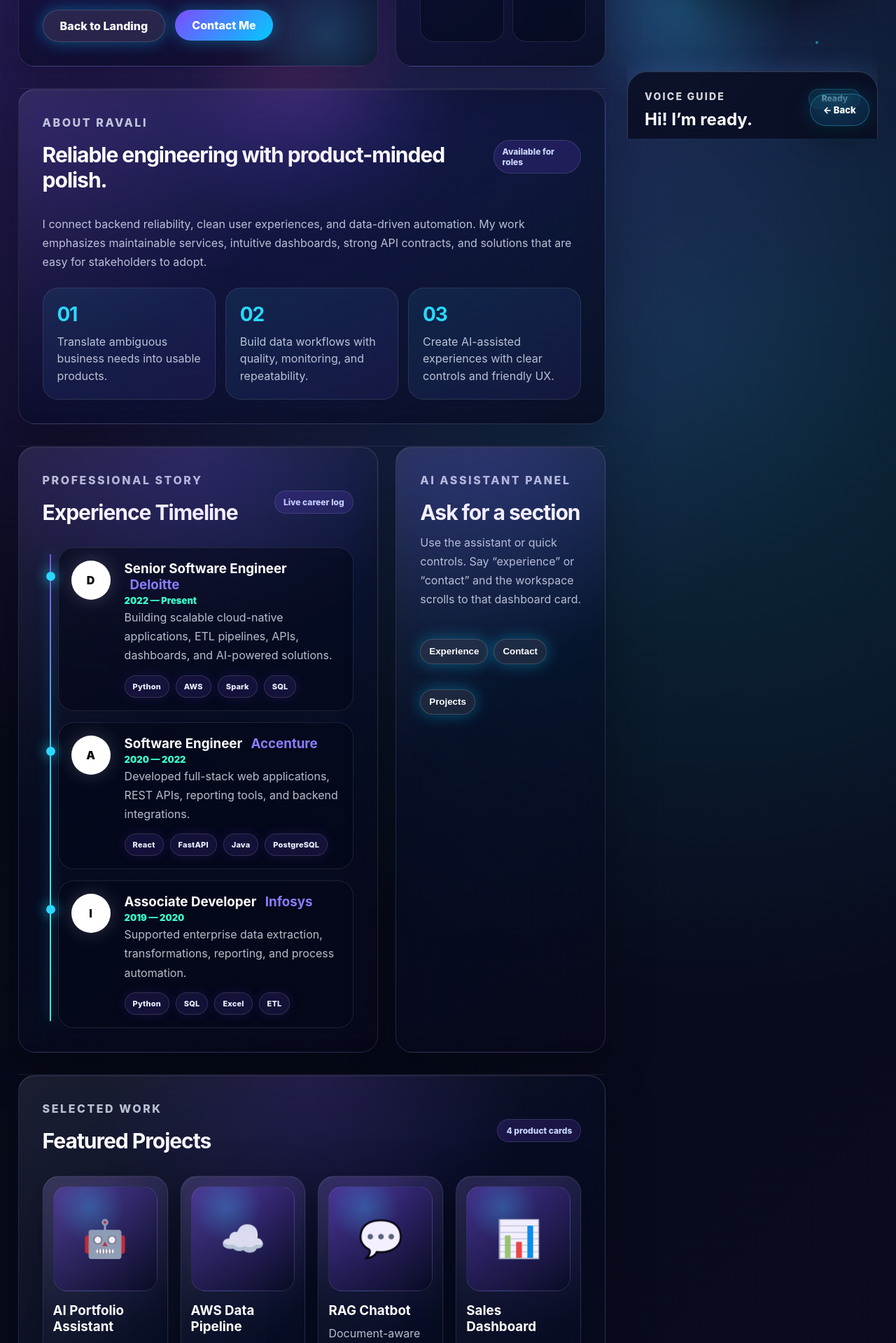
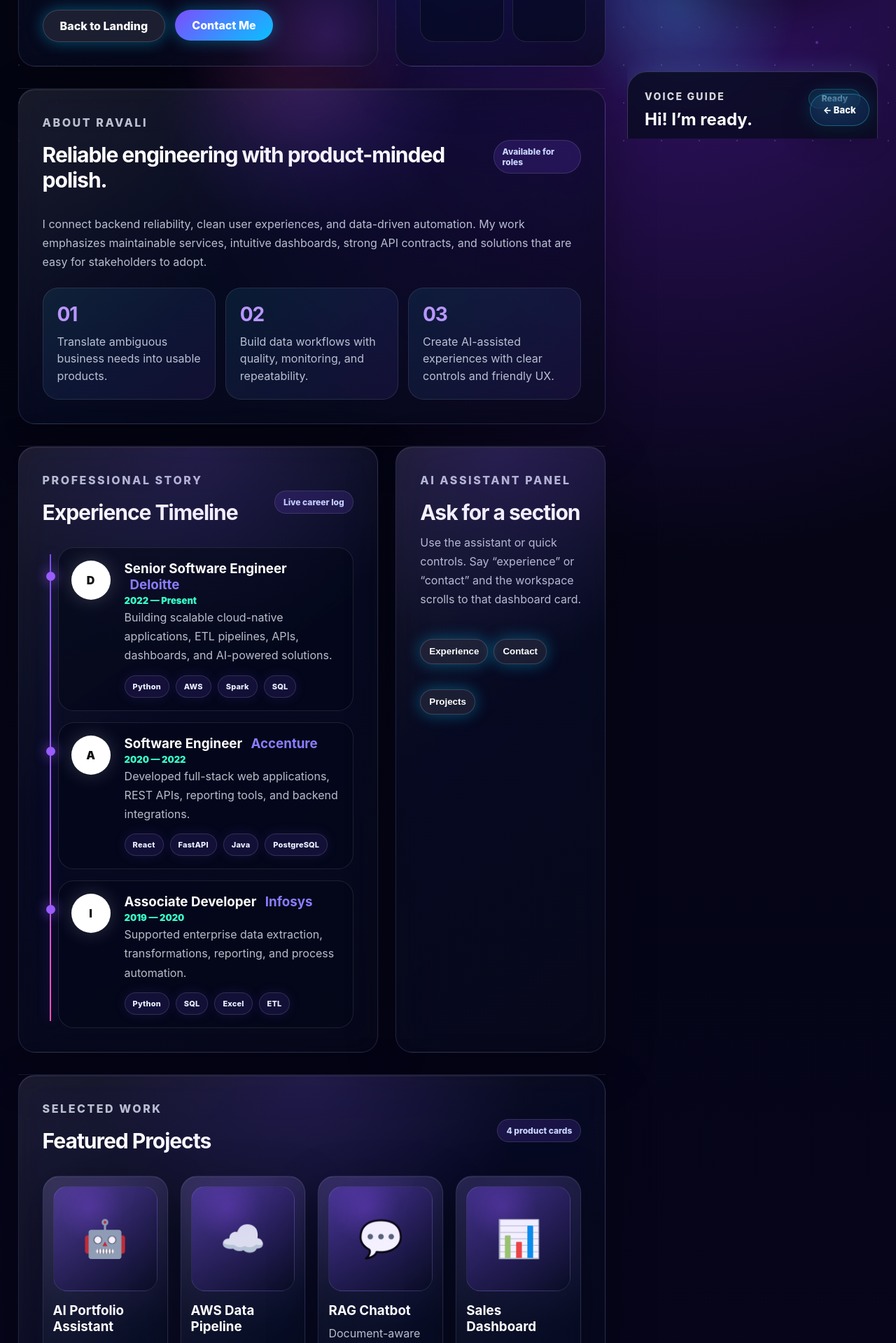
Before and after one commit to ravalireddy-24/Portfolio, a Flask app: page /portfolio in a window 1280 px wide. Shown: the part 582-2501 px from the top of the page at 70% size. Run offline with Flask 3, Linux system fonts and the light colour scheme.

Commit message:
Changes in second page

```diff
--- a/static/css/style.css
+++ b/static/css/style.css
@@ -828,7 +828,7 @@ body::before {
   width: 84%;
   aspect-ratio: 1;
   border-radius: 50%;
-  background: conic-gradient(from 180deg, #2ad8ff, #7c4dff, #ff50b4, #2ad8ff);
+  background: conic-gradient(from 180deg, #5d6dff, #7c4dff, #ff50b4, #7c4dff);
   filter: blur(26px);
   opacity: .58;
   animation: slow-spin 14s linear infinite;
@@ -1853,8 +1853,14 @@ body::before {
 }
 
 /* Premium SaaS dashboard redesign for portfolio page only */
-.dashboard-body { background: radial-gradient(circle at 20% 8%, rgba(124,77,255,.34), transparent 28%), radial-gradient(circle at 78% 22%, rgba(42,216,255,.18), transparent 24%), linear-gradient(135deg, #040712, #080b1d 52%, #150821); }
-.dashboard-topbar { top: 16px; width: min(1480px, calc(100% - 28px)); border-radius: 22px; }
+.dashboard-body { background: radial-gradient(circle at 52% 9%, rgba(37, 72, 255, .34), transparent 7%), radial-gradient(circle at 78% 12%, rgba(139, 42, 255, .34), transparent 18%), radial-gradient(circle at 15% 88%, rgba(138, 20, 255, .28), transparent 30%), linear-gradient(180deg, #030510 0%, #06051b 55%, #090827 100%); }
+.dashboard-body::before {
+  opacity: .2;
+  background-image:
+    radial-gradient(circle, rgba(255, 255, 255, .72) 1px, transparent 1.5px),
+    linear-gradient(rgba(116, 68, 255, .08) 1px, transparent 1px);
+  background-size: 54px 54px, 80px 80px;
+}.dashboard-topbar { top: 16px; width: min(1480px, calc(100% - 28px)); border-radius: 22px; }
 .dashboard-topbar nav { gap: 12px; flex-wrap: wrap; justify-content: flex-end; }
 .dashboard-topbar nav a { padding: 8px 10px; border-radius: 999px; transition: .25s ease; }
 .dashboard-topbar nav a:hover, .dashboard-topbar nav a.is-active { color: #fff; background: rgba(124,77,255,.22); box-shadow: inset 0 0 0 1px rgba(255,255,255,.1), 0 0 18px rgba(124,77,255,.25); }
@@ -1867,8 +1873,7 @@ body::before {
 .dashboard-section p { font-size: 16px; line-height: 1.7; color: rgba(235,241,255,.78); }
 .dashboard-card, .project-card { position: relative; overflow: hidden; border: 1px solid rgba(180,199,255,.14); border-radius: 28px; background: linear-gradient(145deg, rgba(255,255,255,.105), rgba(9,14,36,.62) 42%, rgba(8,9,25,.82)); box-shadow: 0 22px 70px rgba(0,0,0,.30), inset 0 1px 0 rgba(255,255,255,.08), 0 0 0 1px rgba(124,77,255,.05); backdrop-filter: blur(22px) saturate(145%); transition: transform .32s ease, border-color .32s ease, box-shadow .32s ease; }
 .dashboard-card::before, .project-card::before { content: ""; position: absolute; inset: 0; pointer-events: none; background: radial-gradient(circle at var(--mx, 50%) var(--my, 0%), rgba(124,77,255,.22), transparent 34%); opacity: .7; transition: opacity .3s ease; }
-.dashboard-card:hover, .project-card:hover { transform: translateY(-7px); border-color: rgba(42,216,255,.35); box-shadow: 0 28px 88px rgba(0,0,0,.38), 0 0 44px rgba(124,77,255,.22); }
-.summary-card, .stats-card, .timeline-dashboard, .ai-command-card, .full-card, .github-card, .contact-dashboard, .split-row .dashboard-card, .skills-row > .dashboard-card { padding: clamp(22px, 3vw, 34px); }
+.dashboard-card:hover, .project-card:hover { transform: translateY(-7px); border-color: rgba(149,77,255,.34); box-shadow: 0 28px 88px rgba(0,0,0,.38), 0 0 44px rgba(124,77,255,.22); }.summary-card, .stats-card, .timeline-dashboard, .ai-command-card, .full-card, .github-card, .contact-dashboard, .split-row .dashboard-card, .skills-row > .dashboard-card { padding: clamp(22px, 3vw, 34px); }
 #overview { grid-template-columns: minmax(0, 1.35fr) minmax(280px, .65fr); }
 .experience-row, .skills-row, .split-row { grid-template-columns: minmax(0, 1.35fr) minmax(280px, .65fr); }
 .projects-row, .achievements-row, .contact-row { grid-template-columns: 1fr; }
@@ -1876,15 +1881,15 @@ body::before {
 .panel-pill, .card-kicker { display: inline-flex; padding: 8px 12px; border-radius: 999px; color: #c9d6ff; background: rgba(124,77,255,.16); border: 1px solid rgba(255,255,255,.12); font-weight: 800; font-size: 12px; }
 .compact-stats, .achievement-grid { display: grid; grid-template-columns: repeat(2, 1fr); gap: 12px; margin-top: 18px; }
 .compact-stats div, .achievement-grid div { padding: 18px; border-radius: 20px; background: rgba(5,10,28,.54); border: 1px solid rgba(255,255,255,.1); }
-.compact-stats strong, .achievement-grid strong { display:block; font-size: 30px; color: #fff; text-shadow: 0 0 20px rgba(42,216,255,.34); }
+.compact-stats strong, .achievement-grid strong { display:block; font-size: 30px; color: #fff; text-shadow: 0 0 20px rgba(149,77,255,.32); }
 .compact-stats span, .achievement-grid span { color: rgba(235,241,255,.7); font-size: 13px; }
 .achievement-grid { grid-template-columns: repeat(4, minmax(0, 1fr)); }
 .vertical-timeline { position: relative; display: grid; gap: 16px; padding-left: 22px; }
-.vertical-timeline::before { content:""; position:absolute; left: 10px; top: 10px; bottom: 10px; width: 2px; background: linear-gradient(#7c4dff,#2ad8ff,#39ffc8); box-shadow: 0 0 18px rgba(42,216,255,.6); }
+.vertical-timeline::before { content:""; position:absolute; left: 10px; top: 10px; bottom: 10px; width: 2px; background: linear-gradient(#7c4dff,#9b5cff,#ff50b4); box-shadow: 0 0 18px rgba(124,77,255,.48); }
 .timeline-company { position: relative; display:grid; grid-template-columns: 58px 1fr; gap: 18px; padding: 18px; border-radius: 22px; background: rgba(4,8,24,.55); border: 1px solid rgba(255,255,255,.1); transition: .3s ease; }
 .timeline-company:hover { transform: translateX(8px); background: rgba(12,18,44,.78); }
 .timeline-company:hover ul { max-height: 120px; opacity: 1; margin-top: 10px; }
-.timeline-company::before { content:""; position:absolute; left: -18px; top: 34px; width: 13px; height: 13px; border-radius: 50%; background:#2ad8ff; box-shadow:0 0 18px #2ad8ff; }
+.timeline-company::before { content:""; position:absolute; left: -18px; top: 34px; width: 13px; height: 13px; border-radius: 50%; background:#9b5cff; box-shadow:0 0 18px rgba(155,92,255,.9); }
 .company-logo { display:grid; place-items:center; width:56px; height:56px; border-radius:50%; background: #fff; color:#111; font-weight: 950; box-shadow: 0 0 28px rgba(255,255,255,.18); }
 .timeline-company h3 span { color: #8b7cff; margin-left: 8px; }
 .duration { color: #39ffc8 !important; font-size: 13px !important; font-weight: 900; }
@@ -1893,7 +1898,7 @@ body::before {
 .tech-badges span, .hero-highlights span, .skill-dashboard span, .credential-list span { display:inline-flex; padding: 8px 11px; border-radius: 999px; border:1px solid rgba(255,255,255,.13); background: rgba(124,77,255,.13); color:#eaf0ff; font-size: 12px; font-weight: 800; box-shadow: 0 0 18px rgba(124,77,255,.12); }
 .project-grid { display:grid; grid-template-columns: repeat(4, minmax(0,1fr)); gap: 18px; }
 .project-card { padding: 14px; }
-.project-shot { height: 150px; display:grid; place-items:center; border-radius: 20px; margin-bottom: 16px; font-size: 52px; background: radial-gradient(circle at 35% 20%, rgba(42,216,255,.28), transparent 32%), linear-gradient(135deg, rgba(124,77,255,.34), rgba(5,10,28,.72)); border: 1px solid rgba(255,255,255,.1); }
+.project-shot { height: 150px; display:grid; place-items:center; border-radius: 20px; margin-bottom: 16px; font-size: 52px; background: radial-gradient(circle at 35% 20%, rgba(149,77,255,.24), transparent 32%), linear-gradient(135deg, rgba(124,77,255,.34), rgba(5,10,28,.72)); border: 1px solid rgba(255,255,255,.1); }
 .project-card h3 { margin-bottom: 8px; }
 .project-actions { display:flex; gap: 10px; margin-top: 16px; }
 .project-actions a { flex:1; text-align:center; text-decoration:none; color:#fff; padding:10px; border-radius: 14px; border:1px solid rgba(255,255,255,.14); background: rgba(255,255,255,.07); font-weight:800; }
@@ -1901,7 +1906,7 @@ body::before {
 .skill-dashboard div { padding: 18px; border: 1px solid rgba(255,255,255,.1); border-radius: 20px; background: rgba(4,8,24,.48); }
 .skill-dashboard h3 { margin-bottom: 12px; color:#cfd8ff; }
 .activity-bars { height: 130px; display:flex; align-items:end; gap:10px; margin: 20px 0; }
-.activity-bars span { flex:1; border-radius: 999px 999px 8px 8px; background: linear-gradient(#2ad8ff,#7c4dff); box-shadow: 0 0 18px rgba(42,216,255,.35); animation: barPulse 2.6s ease-in-out infinite; }
+.activity-bars span { flex:1; border-radius: 999px 999px 8px 8px; background: linear-gradient(#9b5cff,#7c4dff); box-shadow: 0 0 18px rgba(124,77,255,.32); animation: barPulse 2.6s ease-in-out infinite; }
 .activity-bars span:nth-child(1){height:34%}.activity-bars span:nth-child(2){height:66%;animation-delay:.1s}.activity-bars span:nth-child(3){height:48%;animation-delay:.2s}.activity-bars span:nth-child(4){height:86%;animation-delay:.3s}.activity-bars span:nth-child(5){height:58%;animation-delay:.4s}.activity-bars span:nth-child(6){height:76%;animation-delay:.5s}.activity-bars span:nth-child(7){height:42%;animation-delay:.6s}
 .contact-dashboard { text-align:center; }
 .contact-dashboard .contact-links { justify-content:center; }
@@ -1911,7 +1916,7 @@ body::before {
 .reveal-card { opacity: 0; transform: translateY(24px); }
 .reveal-card.is-visible { opacity: 1; transform: translateY(0); transition: opacity .7s ease, transform .7s ease; }
 .dashboard-particles { position: fixed; inset: 0; pointer-events:none; z-index:0; overflow:hidden; }
-.dashboard-particles i { position:absolute; width:4px; height:4px; border-radius:50%; background:#2ad8ff; box-shadow:0 0 18px #2ad8ff; animation: particleFloat 12s linear infinite; opacity:.55; }
+.dashboard-particles i { position:absolute; width:4px; height:4px; border-radius:50%; background:#9b5cff; box-shadow:0 0 18px rgba(155,92,255,.9); animation: particleFloat 12s linear infinite; opacity:.42; }
 .dashboard-particles i:nth-child(1){left:10%;animation-delay:0s}.dashboard-particles i:nth-child(2){left:24%;animation-delay:-3s}.dashboard-particles i:nth-child(3){left:42%;animation-delay:-6s}.dashboard-particles i:nth-child(4){left:61%;animation-delay:-1s}.dashboard-particles i:nth-child(5){left:78%;animation-delay:-5s}.dashboard-particles i:nth-child(6){left:91%;animation-delay:-8s}
 @keyframes particleFloat { from { transform: translateY(105vh); } to { transform: translateY(-10vh); } }
 @keyframes barPulse { 50% { filter: brightness(1.35); transform: scaleY(1.04); } }
@@ -1930,7 +1935,7 @@ body::before {
   width: 280px;
   aspect-ratio: 1;
   border-radius: 50%;
-  background: radial-gradient(circle, rgba(42, 216, 255, .2), transparent 68%);
+  background: radial-gradient(circle, rgba(149, 77, 255, .2), transparent 68%);
   pointer-events: none;
 }
 
@@ -1956,7 +1961,7 @@ body::before {
 }
 
 .about-focus-grid strong {
-  color: #2ad8ff;
+  color: #b896ff;
   font-size: 28px;
   letter-spacing: -.04em;
 }
@@ -2233,7 +2238,7 @@ body::before {
   width: 5px;
   height: 18px;
   border-radius: 999px;
-  background: linear-gradient(#2ad8ff, #7c4dff);
+background: linear-gradient(#9b5cff, #7c4dff);
   opacity: .72;
   animation: sound-wave 1.1s ease-in-out infinite;
 }
@@ -2417,7 +2422,7 @@ body::before {
   height: auto;
   aspect-ratio: 1;
   border-radius: 50%;
-  background: conic-gradient(from 180deg, #2ad8ff, #7c4dff, #ff50b4, #2ad8ff);
+  background: conic-gradient(from 180deg, #5d6dff, #7c4dff, #ff50b4, #7c4dff);
   filter: blur(26px);
   opacity: .58;
   animation: none;
```
